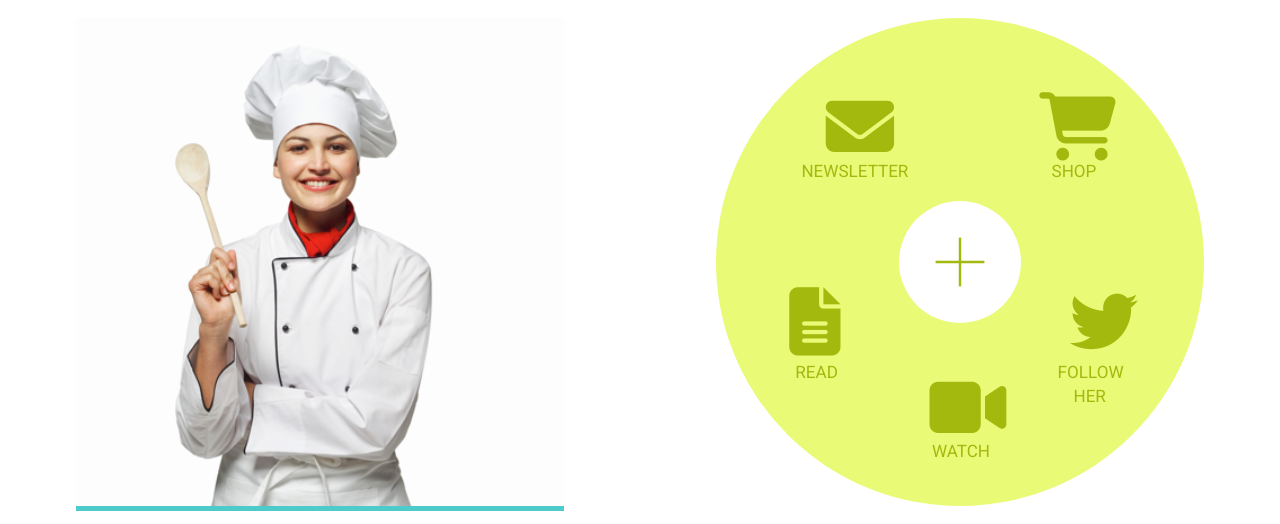
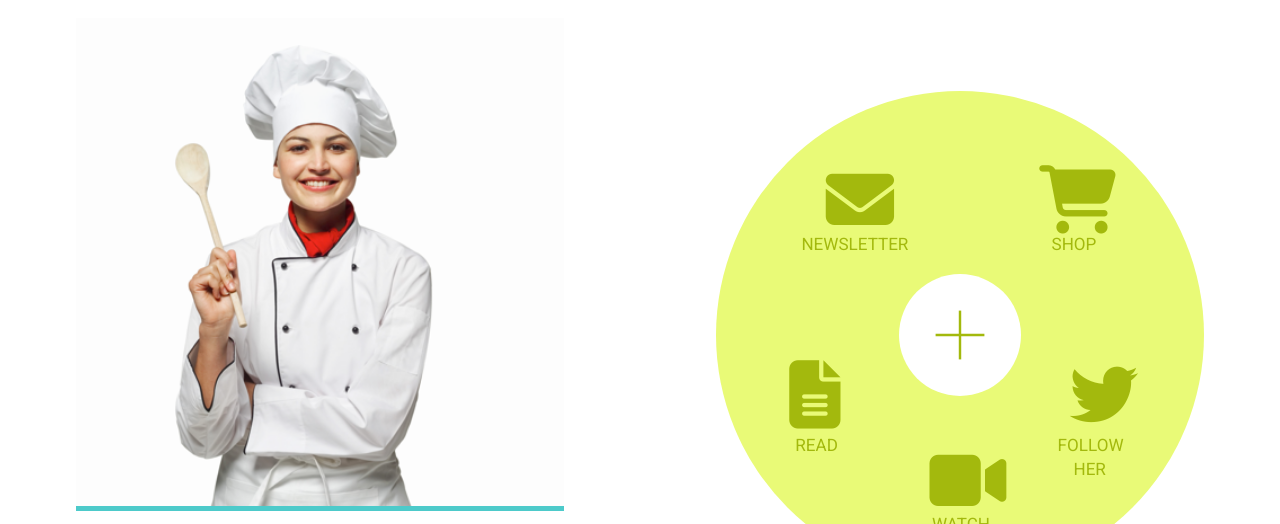
Before and after one commit to PkBadger/TemplateChallenge, a website: page src/index.html in a window 1280 px wide. Shown: the part 63-587 px from the top of the page. Drawn offline with nearby package versions, Linux system fonts and the light colour scheme; files that its build step writes are made by us from their sources.

Commit message:
Changed some css units

```diff
--- a/src/scss/styles.scss
+++ b/src/scss/styles.scss
@@ -133,8 +133,8 @@ svg text  {
 
 }
 svg{
-  margin-top: 73;
-  margin-bottom: 73;
+  margin-top: 73px;
+  margin-bottom: 73px;
 }
 .navIcons{
   margin-top: 7px;
```
Also changed, not shown: build/css/styles.css.
